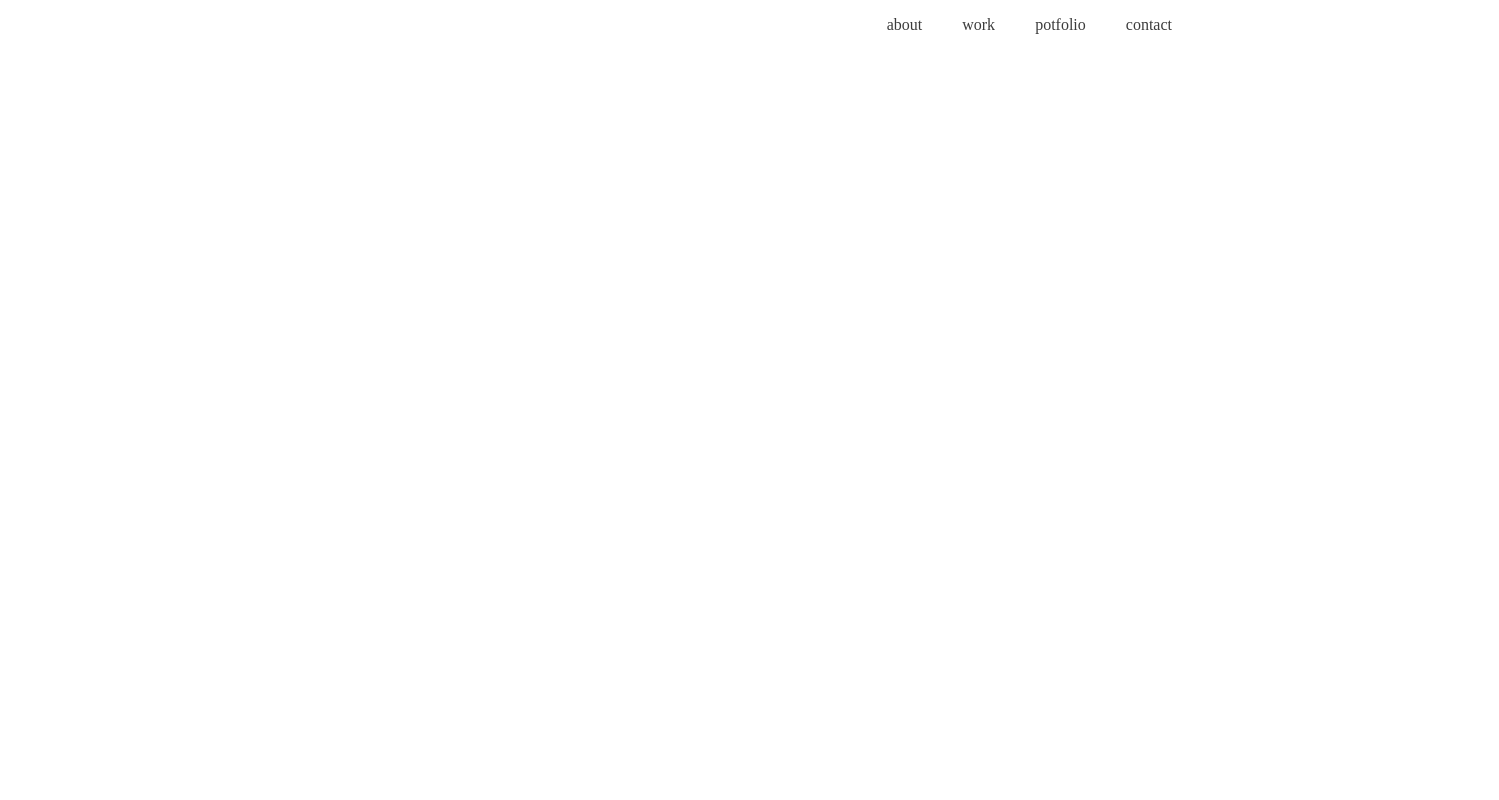
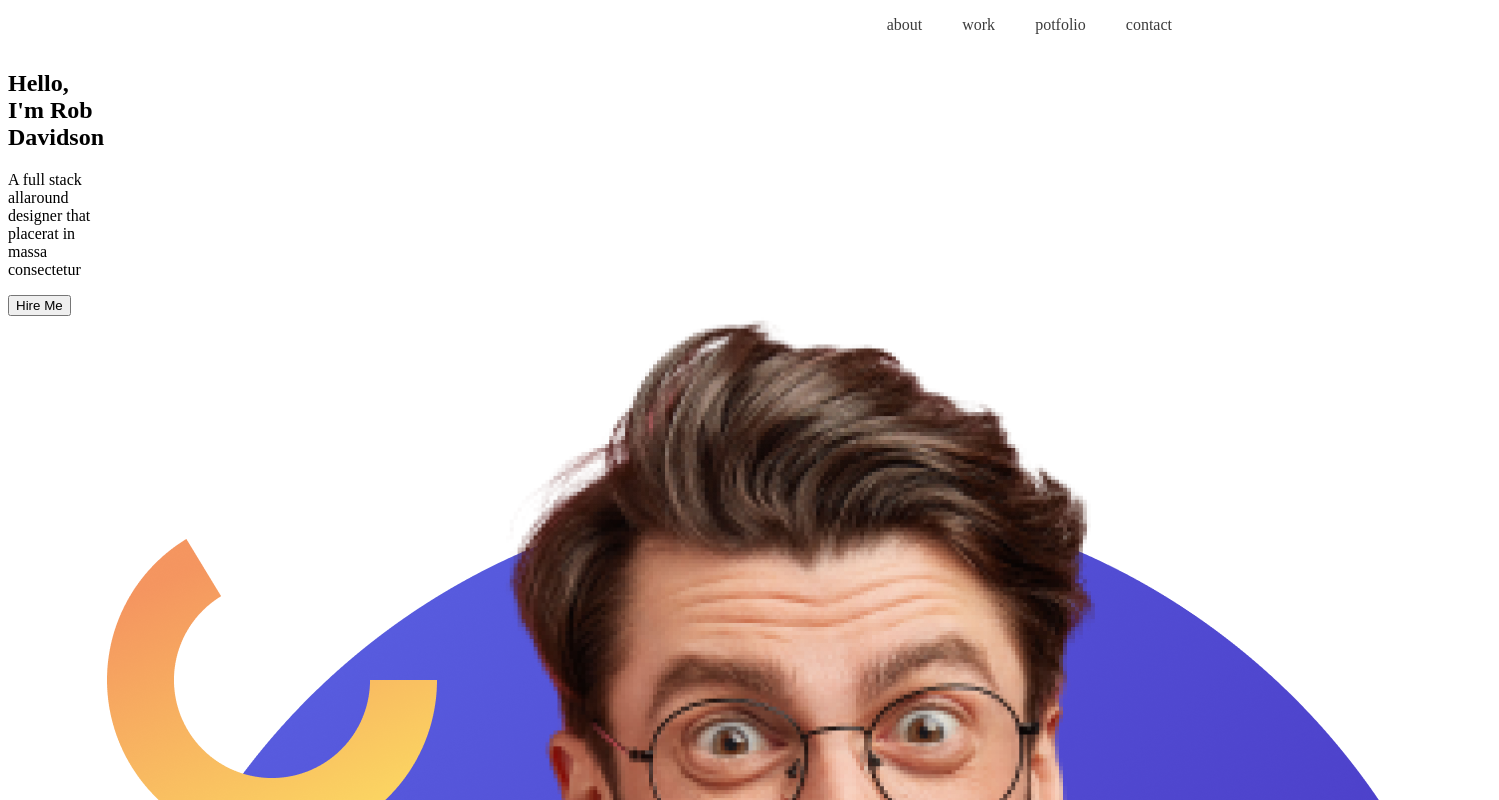
Before and after one commit to tahmidman20/personal-test, a plain HTML site: page index.html in a window 1280 px wide. Shown: the top 800 px of the page, 1499 px wide, since content can reach past the window. Drawn offline with Linux system fonts and the light colour scheme.

Commit message:
just start

```diff
--- a/index.html
+++ b/index.html
@@ -10,14 +10,32 @@
 
 <body>
     <!-- nav section -->
-     <nav>
+    <nav>
         <ul class="nav-menu">
             <li><a class="nav-link" href="">about</a></li>
             <li><a class="nav-link" href="">work</a></li>
             <li><a class="nav-link" href="">potfolio</a></li>
             <li><a class="nav-link" href="">contact</a></li>
         </ul>
-     </nav>
+    </nav>
+    <main>
+        <section>
+            <div class="intro-section">
+                <div class="title">
+                    <h2 class="intro-title">Hello, I'm <span>Rob Davidson</span></h2>
+                    <p class="intro-discription">A full stack allaround designer that placerat
+                        in massa consectetur</p>
+                     <button class="primary-btn">Hire Me</button>
+
+
+                </div>
+                <div class="image">
+                    <img src="images/do not use this pic.png" alt="">
+
+                </div>
+            </div>
+        </section>
+    </main>
 
 </body>
 
--- a/styles/test.css
+++ b/styles/test.css
@@ -1,5 +1,8 @@
 /* nav section style */
 
+/* body{
+    max-width: 1440px;
+} */
 nav{
     margin-right: 100px;
 }
@@ -18,3 +21,13 @@ nav{
     font-weight: 500;
     font-size: 1rem;
 }
+/* main section */
+
+
+/* intro section style */
+.intro-section{
+    display: flex;
+}
+.image{
+    width: 100%;
+}
```
Also changed, not shown: images/do not use this pic.png (added), images/do not use this pic2.png (added), images/image 4.png (added), images/image 5.png (added), images/image 8.png (added).
